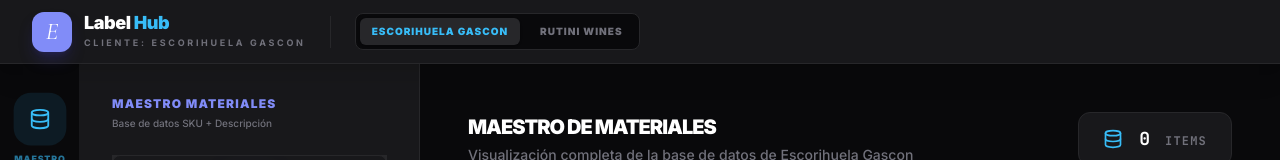
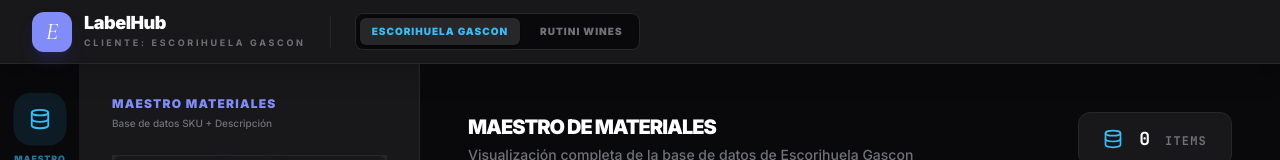
Before and after one commit to hugofsir-create/Etiquetas-EG, a React (Vite) app: page / in a window 1280 px wide. Shown: the top 160 px of the page. Built offline with nearby package versions, Linux system fonts and the light colour scheme.

Commit message:
fix(metadata): Update app name to LabelHub
Adjust UI elements to use the consolidated application name "LabelHub". This change also refines pallet label dimensions and SKU text sizing for improved rendering.

```diff
--- a/metadata.json
+++ b/metadata.json
@@ -1,5 +1,5 @@
 {
-  "name": "Label Hub Pro",
+  "name": "LabelHub",
   "description": "Multi-client printable pallet label generator with Excel import, dark interface, and robust design presets for Escorihuela Gascón, Rutini wines, and more.",
   "requestFramePermissions": [],
   "majorCapabilities": []
--- a/src/App.tsx
+++ b/src/App.tsx
@@ -228,7 +228,7 @@
             </div>
             <div className="flex flex-col">
               <h1 className="text-white font-black tracking-tight text-lg leading-none">
-                Label <span className="text-brand-accent">Hub</span>
+                LabelHub
               </h1>
               <span className="text-[9px] uppercase tracking-[0.3em] font-bold text-zinc-500 mt-1">CLIENTE: {activeClient.name}</span>
             </div>
@@ -631,7 +631,7 @@
           }
           .label-container {
             width: 297mm !important;
-            height: 209mm !important;
+            height: 210mm !important;
             margin: 0 !important;
             padding: 10mm 15mm !important;
             border: none !important;
--- a/src/components/PalletLabel.tsx
+++ b/src/components/PalletLabel.tsx
@@ -84,7 +84,7 @@
             <h1
               className={cn(
                 "font-arial-black font-black tracking-[-0.05em] text-black leading-[0.9] uppercase flex items-center justify-center text-center w-full whitespace-nowrap",
-                sku.length > 15 ? "text-[4rem]" : sku.length > 12 ? "text-[5.5rem]" : sku.length > 8 ? "text-[7rem]" : "text-[9rem]"
+                sku.length > 15 ? "text-[5rem]" : sku.length > 12 ? "text-[7rem]" : sku.length > 8 ? "text-[9rem]" : "text-[11.5rem]"
               )}
             >
               {sku}
```
